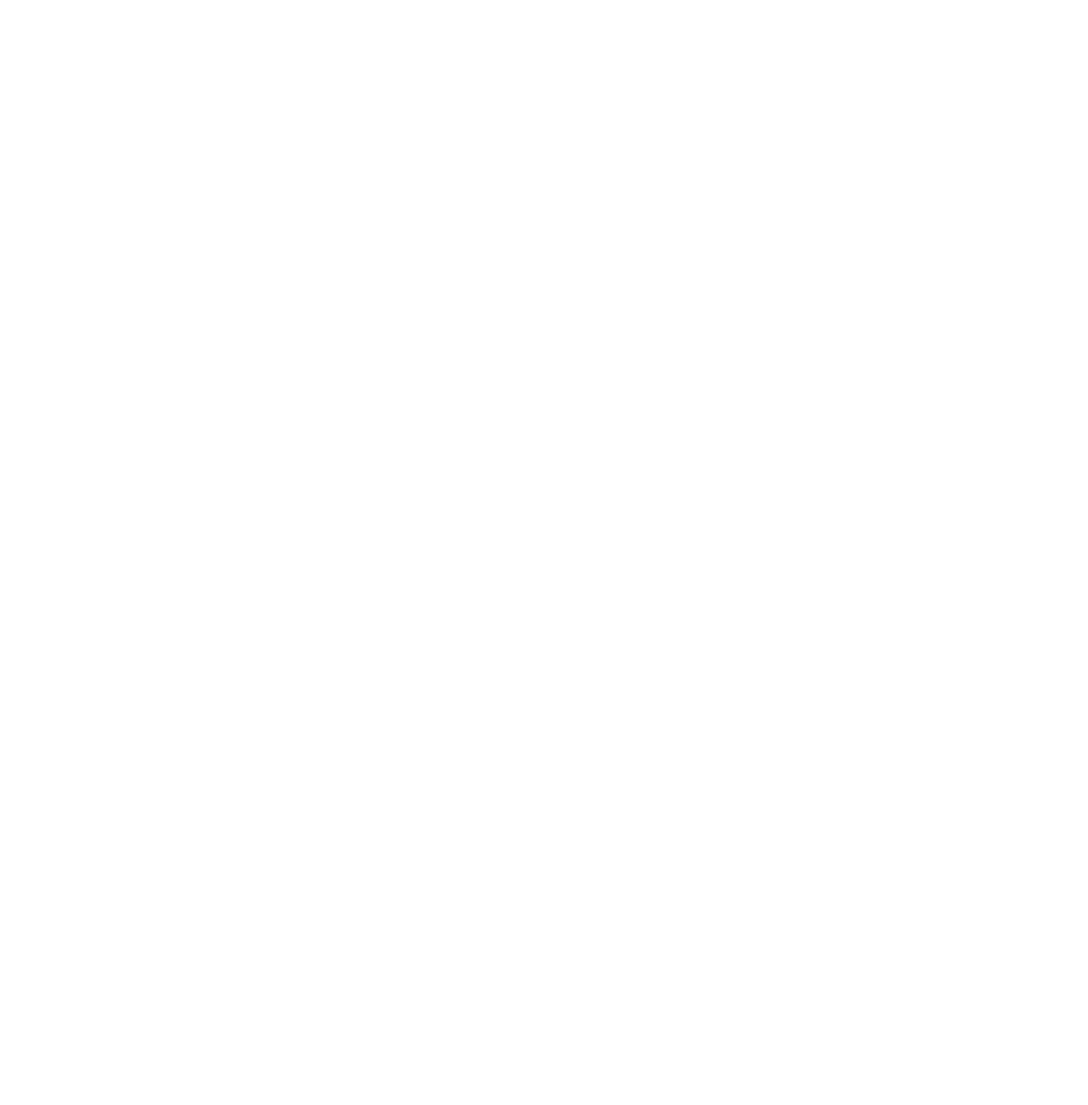
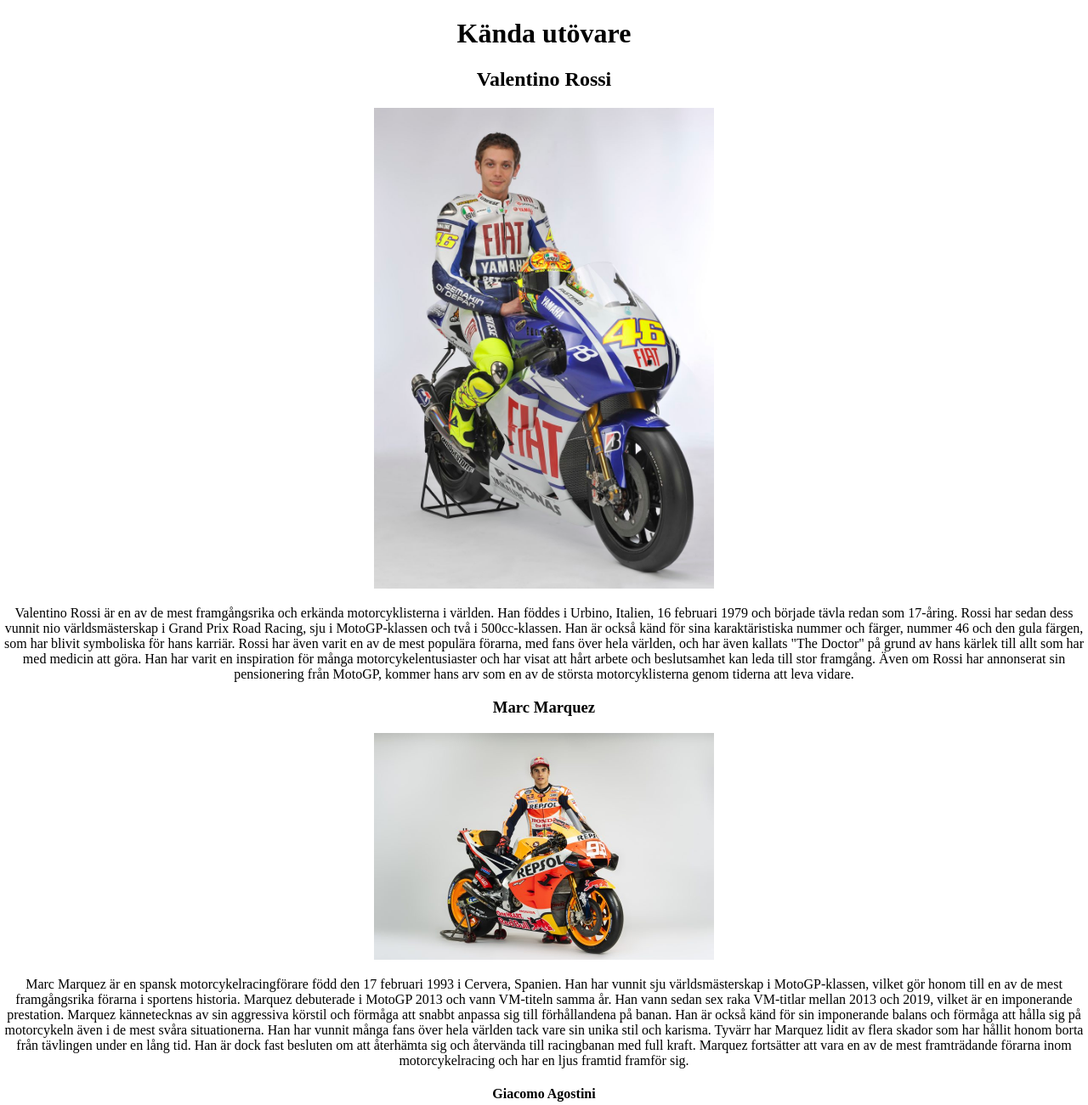
Before and after one commit to JesperWintberg/SlutProject-Web, a plain HTML site: page Sport2/utövare2.html in a window 1280 px wide. Shown: the top 1301 px of the page at 85% size. Before the commit the page ends 800 px from the top, so only its background shows below. Drawn offline with Linux system fonts and the light colour scheme.

Commit message:
lagt till mer text, CSS WIP

```diff
--- a/Sport2/utövare2.html
+++ b/Sport2/utövare2.html
@@ -5,7 +5,37 @@
     <link rel="stylesheet" href="/style.css">
     <title>Document</title>
 </head>
-<body>
+<body id="utövare">
+    <div class="wrapper">
+        <header>
+            <h1> Kända utövare </h1>
+        </header>
+        <main>
+            <h2> Valentino Rossi </h2>
+            <img src="/Bilder/MV5BMDMxNjVmYjEtMjQ0Ny00NTZhLTgxNmUtZDEzZTVjNDJlZGFhXkEyXkFqcGdeQXVyNDUzOTQ5MjY@._V1_.jpg" alt="valentino rossi">
+            <p>
+                Valentino Rossi är en av de mest framgångsrika och erkända motorcyklisterna i världen. Han föddes i Urbino, Italien, 16 februari 1979 och började tävla redan som 17-åring.
+                Rossi har sedan dess vunnit nio världsmästerskap i Grand Prix Road Racing, sju i MotoGP-klassen och två i 500cc-klassen. Han är också känd för sina karaktäristiska nummer och färger,
+                nummer 46 och den gula färgen, som har blivit symboliska för hans karriär. Rossi har även varit en av de mest populära förarna, med fans över hela världen, och har även kallats "The Doctor" på grund av hans kärlek till allt som har med medicin att göra.
+                Han har varit en inspiration för många motorcykelentusiaster och har visat att hårt arbete och beslutsamhet kan leda till stor framgång. Även om Rossi har annonserat sin pensionering från MotoGP, kommer hans arv som en av de största motorcyklisterna genom tiderna att leva vidare.
+            </p>
+            <h3> Marc Marquez </h3>
+            <img src="/Bilder/5e43266c83f5b6.21286747.jpg" alt="Marc Marquez">
+            <p>
+                Marc Marquez är en spansk motorcykelracingförare född den 17 februari 1993 i Cervera, Spanien. Han har vunnit sju världsmästerskap i MotoGP-klassen, vilket gör honom till en av de mest framgångsrika förarna i sportens historia. Marquez debuterade i MotoGP 2013 och vann VM-titeln samma år.
+                Han vann sedan sex raka VM-titlar mellan 2013 och 2019, vilket är en imponerande prestation. Marquez kännetecknas av sin aggressiva körstil och förmåga att snabbt anpassa sig till förhållandena på banan. Han är också känd för sin imponerande balans och förmåga att hålla sig på motorcykeln även i de mest svåra situationerna.
+                Han har vunnit många fans över hela världen tack vare sin unika stil och karisma. Tyvärr har Marquez lidit av flera skador som har hållit honom borta från tävlingen under en lång tid. Han är dock fast besluten om att återhämta sig och återvända till racingbanan med full kraft.
+                Marquez fortsätter att vara en av de mest framträdande förarna inom motorcykelracing och har en ljus framtid framför sig.
+            </p>
+            <h4> Giacomo Agostini </h4>
+            <img src="/Bilder/giacomo-agostini-i144789.jpg" alt="Giacomo Agostini">
+            <p>
+                Giacomo Agostini är en italiensk motorcykel racer och en av de mest framgångsrika förarna i Grand Prix-historia. Han föddes i juni 1942 i Brescia, Italien, och började tävla professionellt vid 19 års ålder. Under sin karriär vann Agostini totalt 15 världsmästerskapstitlar i olika klasser, inklusive 8 på rad mellan 1966 och 1973,
+                vilket fortfarande är en rekordprestation inom motorsporten. Agostini är särskilt känd för att ha kört för MV Agusta under större delen av sin karriär, och han bidrog till att göra företaget till en av de mest framgångsrika motorcykeltillverkarna genom tiderna. Han är också känd för sin rivalitet med Honda-föraren Mike Hailwood,
+                och de två förarna tävlade ofta mot varandra på banan. Efter sin tävlingskarriär har Agostini fortsatt att vara aktiv inom motorsporten, både som teamchef och som ambassadör för sporten. Han är en ikon inom motorcykelvärlden och hans bidrag till sporten kommer att bli ihågkommet under lång tid framöver.
+            </p>
+        </main>
 
+    </div>
 </body>
 </html>
--- a/style.css
+++ b/style.css
@@ -12,7 +12,7 @@ body{
 
 }
 
-
+/* Historia */
 #Historia img{
     height: 50%;
     width: 50%;
@@ -22,3 +22,9 @@ body{
 #Historia > .wrapper{
     background-color: aqua;
 }
+
+/* Utövare */
+#utövare img{
+    width: 50vh;
+
+}
```
Also changed, not shown: Bilder/5e43266c83f5b6.21286747.jpg (added), Bilder/MV5BMDMxNjVmYjEtMjQ0Ny00NTZhLTgxNmUtZDEzZTVjNDJlZGFhXkEyXkFqcGdeQXVyNDUzOTQ5MjY@._V1_.jpg (added), Bilder/giacomo-agostini-i144789.jpg (added).
